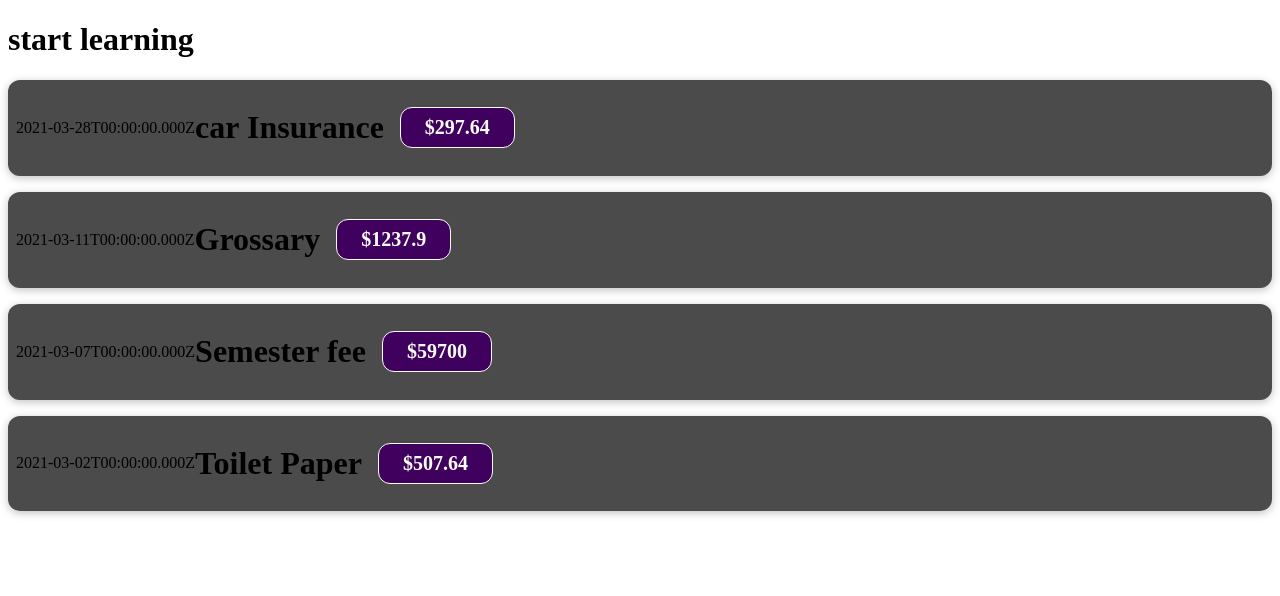
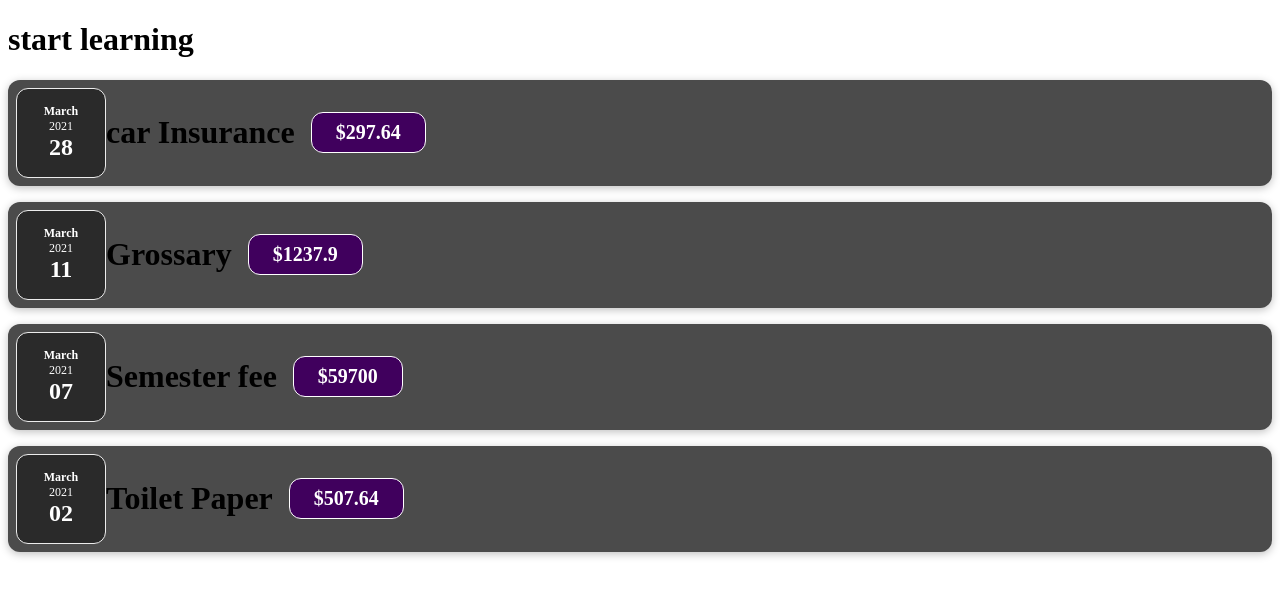
Before and after one commit to sushmita24680/ExepenseChart-app, a React (Create React App) app: page / in a window 1280 px wide. Shown: the top 596 px of the page. Built offline with nearby package versions, Linux system fonts and the light colour scheme.

Commit message:
Splitting the components in the multiple components.

```diff
--- /dev/null
+++ b/src/components/ExpenseDate.css
@@ -0,0 +1,26 @@
+.expense-date {
+    display: flex;
+    flex-direction: column;
+    width: 5.5rem;
+    height: 5.5rem;
+    border: 1px solid #ececec;
+    background-color: #2a2a2a;
+    color: white;
+    border-radius: 12px;
+    align-items: center;
+    justify-content: center;
+}
+
+.expense-date__month {
+    font-size: 0.75rem;
+    font-weight: bold;
+}
+
+.expense-date__year {
+    font-size: 0.75rem;
+}
+
+.expense-date__day {
+    font-size: 1.5rem;
+    font-weight: bold;
+}
--- /dev/null
+++ b/src/components/ExpenseDate.js
@@ -0,0 +1,19 @@
+/** @format */
+
+import './ExpenseDate.css';
+
+function ExpenseDate(props) {
+  const month = props.date.toLocaleString('en-Us', { month: 'long' });
+  const day = props.date.toLocaleString('en-Us', { day: '2-digit' });
+  const year = props.date.getFullYear();
+
+  return (
+    <div className='expense-date'>
+      <div className='expense-date__month'>{month}</div>
+      <div className='expense-date__year'>{year}</div>
+      <div className='expense-date__day'>{day}</div>
+    </div>
+  );
+}
+
+export default ExpenseDate;
--- a/src/components/ExpensesItem.js
+++ b/src/components/ExpensesItem.js
@@ -1,5 +1,7 @@
 /** @format */
+import ExpenseDate from './ExpenseDate';
 import './ExpensesItem.css';
+
 
 function ExpensesItem(props) {
     const expenseDate = props.date;
@@ -8,7 +10,7 @@ function ExpensesItem(props) {
 
     return (
         <div className='expense-item'>
-            <div>{expenseDate.toISOString()}</div>
+            <ExpenseDate date={expenseDate} />
             <div className='expense-item__description'>
                 <h1>{expenseTitle}</h1>
                 <div className='expense-item__price'>${expensePrice}</div>
```
